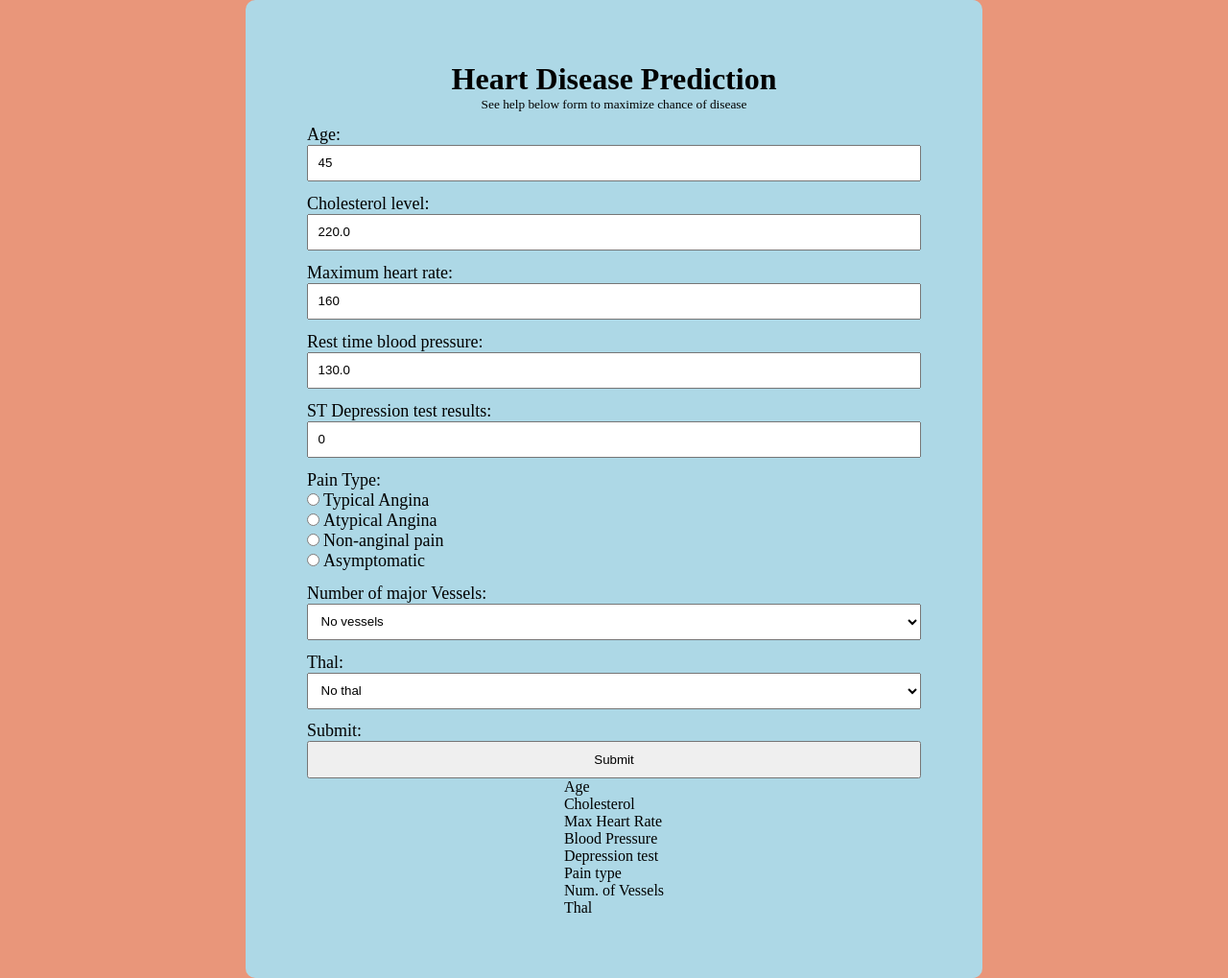
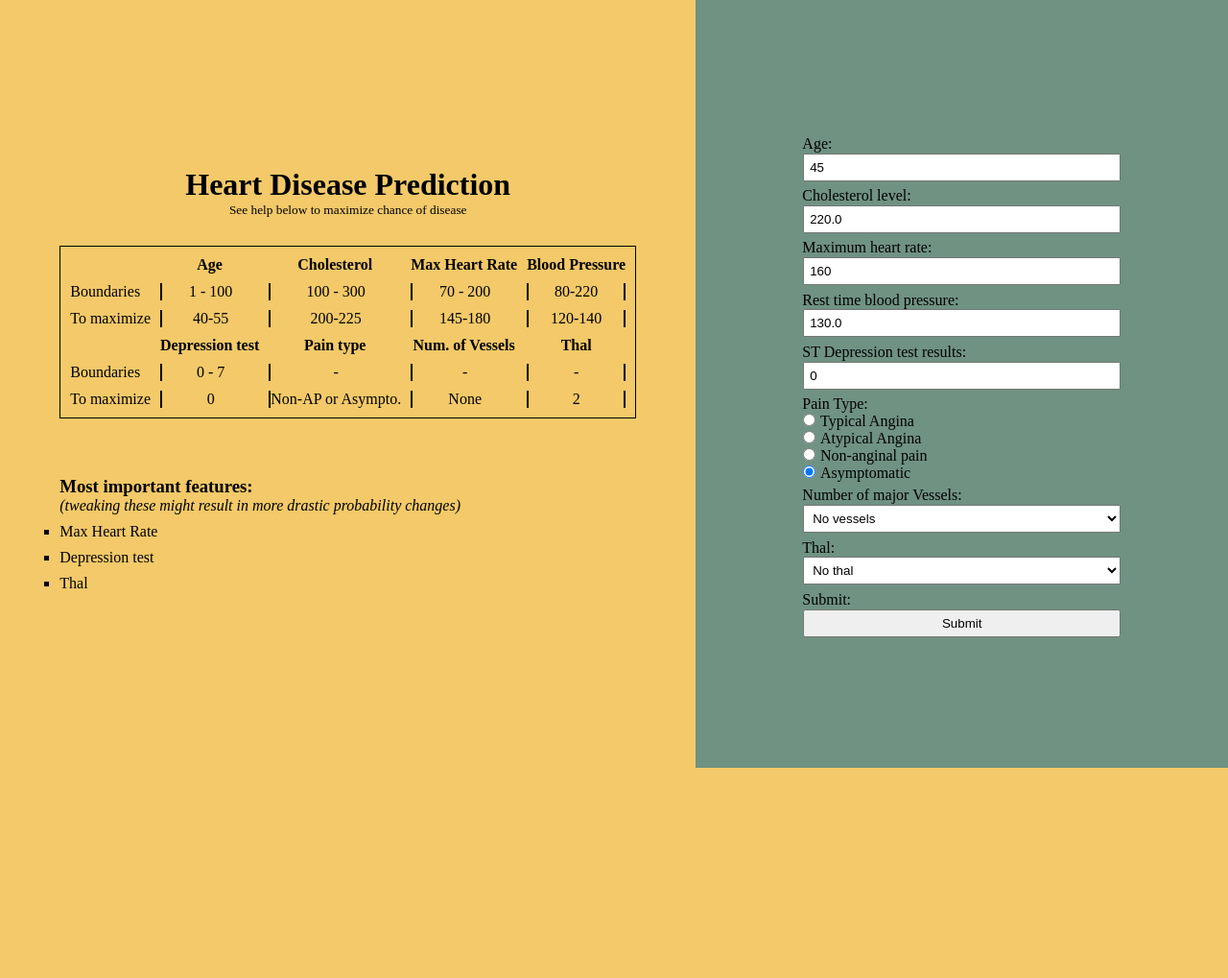
Before and after one commit to Eniark/Heart-Disease-Prediction, a Flask app: page / in a window 1280 px wide. Shown: the whole page at 96% size. After the commit the page ends 800 px from the top, so only its background shows below. Run offline with Flask 2, Linux system fonts and the light colour scheme.

Commit message:
Finished frontend. Refactored some model code. Started working on docker image publication

```diff
--- a/web/app.py
+++ b/web/app.py
@@ -1,6 +1,6 @@
 from model import Model
 from config import KEY
-from flask import Flask, render_template, request, flash
+from flask import Flask, render_template, request
 from forms import UserForm
 
 app = Flask(__name__)
@@ -14,20 +14,17 @@ def index():
     }
 
     if request.method == 'GET':
-        return render_template('index.html', context=context)
-
+        return render_template('form.html', context=context)
     elif request.method == 'POST':
-        print('='*10, 'POST REQUEST', '='*10)
         if form.validate():
             heart_model = Model('pipeline.sav')
             preprocessed_data = heart_model.preprocess(request.form)
-            prediction_probas = heart_model.model.predict_proba([preprocessed_data])[:, 1]
+            prediction_probas = round(heart_model.model.predict_proba([preprocessed_data])[:, 1][0], 3)
             prediction_adjusted = heart_model.adjust_predictions(prediction_probas)
-        else:
-            flash('Blela')
-        print('='*10, 'END OF POST', '='*10)
-        return render_template('prediction.html', prediction=prediction_adjusted)
+        return render_template('prediction.html', prediction=prediction_adjusted,
+                                                  prediction_probability=prediction_probas,
+                                                  THRESHOLD=Model.THRESHOLD)
 
 
-# if __name__=='__main__':
-#     app.run()
+if __name__=='__main__':
+    app.run(debug=False, host='0.0.0.0')
--- a/web/forms.py
+++ b/web/forms.py
@@ -35,16 +35,18 @@ class UserForm(FlaskForm):
                                     default=0 if DEBUG_STATUS else None)
 
     chest_pain_type = RadioField('Pain Type',
-                       choices=['Typical Angina',
-                                'Atypical Angina',
-                                'Non-anginal pain',
-                                'Asymptomatic'],
-                       validators=[InputRequired()])
+                       choices=[(0, 'Typical Angina'),
+                                (1, 'Atypical Angina'),
+                                (2, 'Non-anginal pain'),
+                                (3, 'Asymptomatic')],
+                        default=3 if DEBUG_STATUS else None,
+                        validators=[InputRequired()])
     number_of_vessels = SelectField('Number of major Vessels',
                                     choices=[(0, NumOfVesselsEnum.no_vessels.value),
                                             (1,NumOfVesselsEnum.one.value),
                                             (2,NumOfVesselsEnum.two.value),
                                             (3,NumOfVesselsEnum.three.value)],
+                                    default=0 if DEBUG_STATUS else None,
                                     # validators=[NumberRange(min=1, max=4)],
                                     render_kw={"placeholder": "Number of vessels..."})
 
@@ -53,6 +55,7 @@ class UserForm(FlaskForm):
                                 (1,ThalEnum.one.value),
                                 (2,ThalEnum.two.value),
                                 (3,ThalEnum.three.value)),
+                        default=0,
                         validators=[InputRequired()], # NumberRange(min=1, max=3)
                         render_kw={"placeholder": "Thal.."})
 
--- a/web/static/css/index.css
+++ b/web/static/css/index.css
@@ -5,43 +5,102 @@
 }
 
 body {
-    width: 100wh;
+    background-color: #f3c969;
     height: 100vh;
+
+}
+.flex-wrapper {
     display: flex;
-    justify-content: center;
-    background-color: darksalmon;
+    justify-content: space-between;
+    align-items: stretch;
+    height: inherit;
 }
 
+/* ====HEADER CONTENT==== */
+.app-title {
+    display: flex;
+    flex-direction: column;
+    justify-content: center;
+    align-items: center;
+    flex-grow: .25;
+}
+
+.app-title small {
+    margin-bottom: 4%;
+}
+
+table {
+    display: flex;
+    flex-grow: 1;
+    border-spacing: 10px;
+    border-collapse: separate;
+    border: 1px solid black;
+}
+
+table td + td {
+    text-align: center;
+    border-left:2px solid black;
+}
+
+td:last-child {
+    border-right:2px solid black;
+
+}
+
+tr {
+    margin: 0 5%;
+}
+
+
+.help .feature-importance-container {
+    margin-top: 10%;
+}
+.feature-importance-container ul {
+    list-style: square;
+}
+.feature-importance-container ul li {
+    margin: 1.5% 0;
+}
+/* ====END OF HEADER CONTENT=== */
+
+
+
+/* ====FORM CONTENT==== */
 form {
-    padding: 5%;
-    height: fit-content;
+    /* padding: 2.5%; */
     display: flex;
     border-color: lightblue;
+    flex-direction: column;
+    background-color: #6f9283;
+    justify-content: center;
     align-items: center;
-    flex-direction: column;
-    width: 60%;
-    background-color: lightblue;
-    border-radius: 10px;
+    /* flex-shrink: 0.75; */
+    flex-grow: .75;
 }
 
 .form-row {
     display: flex;
     flex-direction: column;
     justify-content: space-evenly;
-    width: 100%;
-    margin: 2% 0 0;
-    /* align-items: start; */
+    margin: 1% 0 0;
+    width: 60%;
+
+
 }
 
 .form-row label {
-    font-size: large;
+    font-size: 16px;
 }
+
+
 
 .form-row input,
 .form-row select
- {
+{
     padding: 1.5%;
+    margin: .25%;
 }
+
 
 .form-row input:focus,
 .form-row select:focus
--- a/web/templates/form.html
+++ b/web/templates/form.html
@@ -1,8 +1,77 @@
+{% extends 'index.html' %}
+
 
 {% block content %}
+<div class="flex-wrapper">
+    <div class="app-title">
+        <h1>Heart Disease Prediction</h1>
+        <small>See help below to maximize chance of disease</small>
+        <div class="help">
+
+            <table>
+                <tr>
+                    <th></th>
+                    <th>Age</th>
+                    <th>Cholesterol</th>
+                    <th>Max Heart Rate</th>
+                    <th>Blood Pressure</th>
+                </tr>
+                <tr>
+                    <td>Boundaries</td>
+                    <td>1 - 100</td>
+                    <td>100 - 300</td>
+                    <td>70 - 200</td>
+                    <td>80-220</td>
+
+
+                </tr>
+                <tr>
+                    <td>To maximize</td>
+                    <td>40-55</td>
+                    <td>200-225</td>
+                    <td>145-180</td>
+                    <td>120-140</td>
+
+                </tr>
+
+                <tr>
+                    <th></th>
+                    <th>Depression test</th>
+                    <th>Pain type</th>
+                    <th>Num. of Vessels</th>
+                    <th>Thal</th>
+                </tr>
+
+                <tr>
+                    <td>Boundaries</td>
+                    <td>0 - 7</td>
+                    <td> - </td>
+                    <td> - </td>
+                    <td> - </td>
+                </tr>
+                <tr>
+                    <td>To maximize</td>
+                    <td>0</td>
+                    <td>Non-AP or Asympto.</td>
+                    <td>None</td>
+                    <td>2</td>
+                </tr>
+            </table>
+            <div class="feature-importance-container">
+                <h3>Most important features:
+                </h3>
+            <p><i>(tweaking these might result in more drastic probability changes)</i></p>
+
+                <!-- <small></small> -->
+                <ul>
+                    <li>Max Heart Rate</li>
+                    <li>Depression test</li>
+                    <li>Thal</li>
+                </ul>
+            </div>
+        </div>
+    </div>
     <form action="" method="post">
-    <h1>Heart Disease Prediction</h1>
-    <small>See help below form to maximize chance of disease</small>
         {% for message in get_flashed_messages() %}
             <div class="alert">{{ message }}</div>
         {% endfor %}
@@ -15,18 +84,8 @@
             </div>
         {% endfor %}
 
-    <div class="help">
-        <ul>
-            <li>Age</li>
-            <li>Cholesterol</li>
-            <li>Max Heart Rate</li>
-            <li>Blood Pressure</li>
-            <li>Depression test</li>
-            <li>Pain type</li>
-            <li>Num. of Vessels</li>
-            <li>Thal</li>
 
-        </ul>
+    </form>
 </div>
-</form>
+
 {% endblock content %}
--- a/web/templates/index.html
+++ b/web/templates/index.html
@@ -8,7 +8,9 @@
     <title>Heart disease prediction app</title>
 </head>
 <body>
-    {% include 'form.html' %}
+    {% block content %}
+
+    {% endblock %}
 </body>
 
 
```
Also changed, not shown: other parts of web/static/css/index.css (+43 -0 lines), requirements.txt (added, +14 -0 lines), web/templates/prediction.html (+18 -5 lines), 3 other files. Lines whose indentation alone changed are shown as unchanged.
